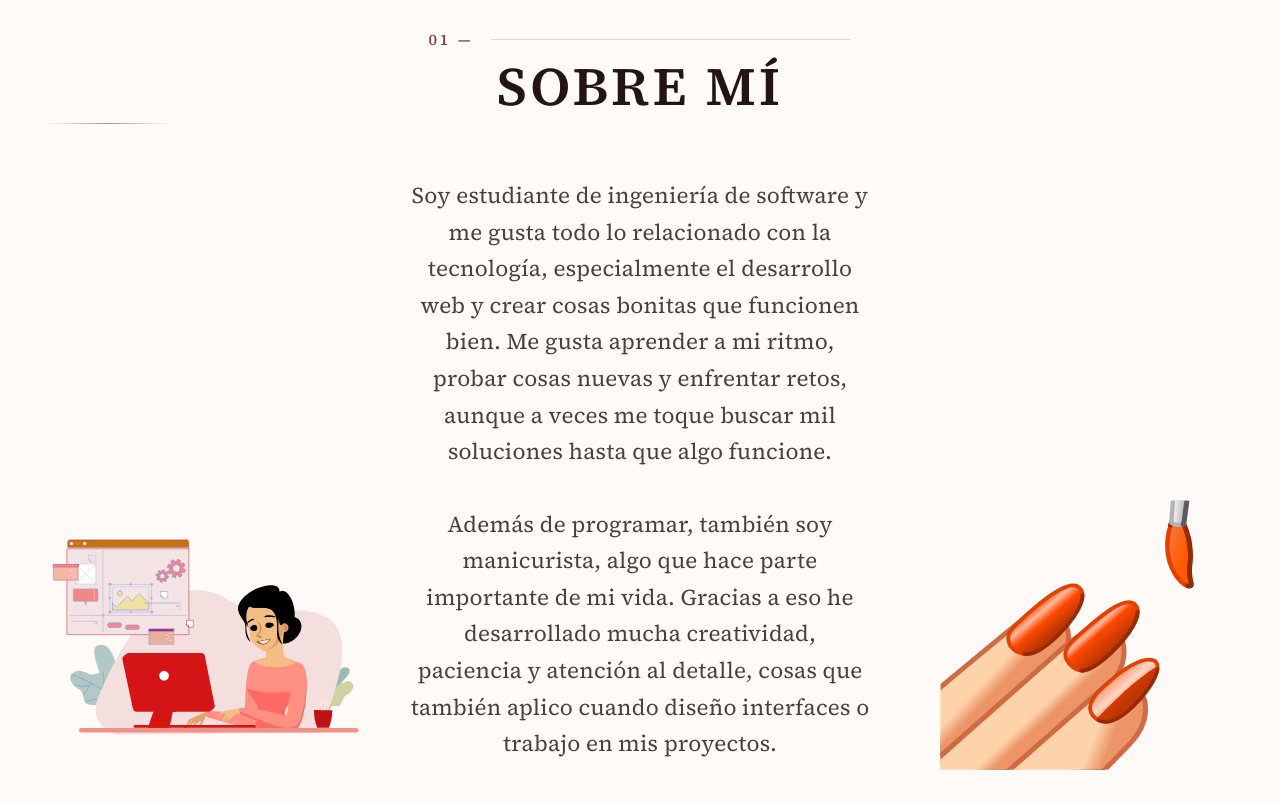
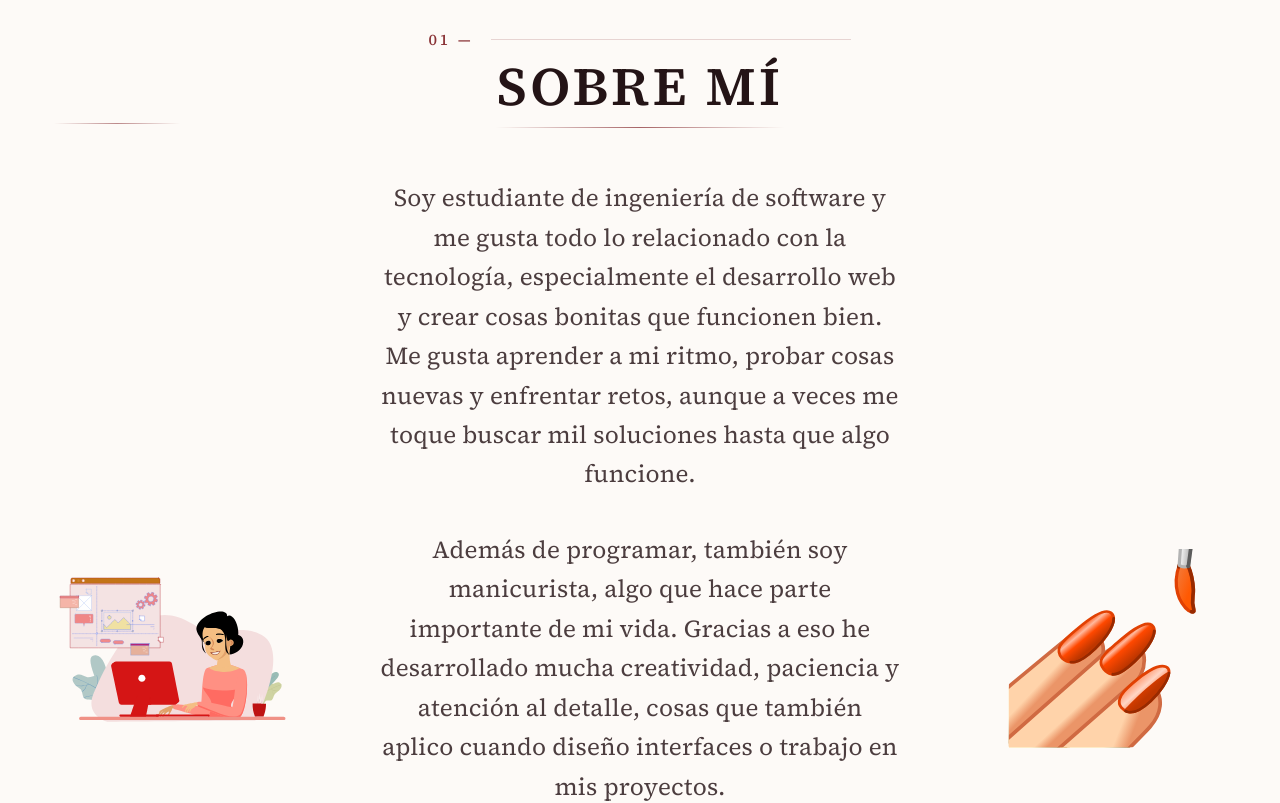
Before and after one commit to AlejandraMontillaucc/Mi-Portafolio-, a Next.js app: page / in a window 1280 px wide. Shown: the part 1200-2003 px from the top of the page. Built offline with nearby package versions, Linux system fonts and the light colour scheme; no server answers.

Commit message:
mejorando seccion sobre mi

```diff
--- a/components/About.tsx
+++ b/components/About.tsx
@@ -34,19 +34,19 @@ export default function About() {
   }, []);
 
   return (
-    <section id="sobre-mi" className="relative px-6 sm:px-8 lg:px-10 py-24 md:py-28">
-      <div className="mx-auto max-w-6xl">
+    <section id="sobre-mi" className="relative px-6 sm:px-8 lg:px-12 py-24 md:py-28">
+      <div className="mx-auto max-w-[100rem]">
         <SectionTitle number="01" title={t('title')} />
 
-        <div className="mt-12 grid items-center gap-10 md:grid-cols-[280px_1fr_280px] lg:grid-cols-[320px_1fr_320px]">
+        <div className="mt-12 grid items-center gap-12 lg:gap-16 xl:gap-20 md:grid-cols-[1fr_1.5fr_1fr] lg:grid-cols-[1fr_2.2fr_1fr]">
           <motion.div
             initial={{ opacity: 0, y: 14 }}
             whileInView={{ opacity: 1, y: 0 }}
             viewport={{ once: true, margin: '0px 0px -20% 0px' }}
             transition={{ duration: 0.7, ease: [0.22, 1, 0.36, 1] }}
-            className="mx-auto w-64 sm:w-72 md:w-full"
+            className="mx-auto w-full max-w-[320px] md:max-w-none"
           >
-            <div className="mx-auto aspect-square w-full max-w-[320px]">
+            <div className="mx-auto aspect-square w-full max-w-[420px] xl:max-w-[480px]">
               {womanAnimation ? (
                 <Lottie
                   animationData={womanAnimation}
@@ -65,7 +65,7 @@ export default function About() {
             whileInView={{ opacity: 1, y: 0 }}
             viewport={{ once: true, margin: '0px 0px -20% 0px' }}
             transition={{ duration: 0.7, ease: [0.22, 1, 0.36, 1] }}
-            className="mx-auto max-w-3xl space-y-8 text-lg leading-relaxed text-foreground/82 text-center md:text-xl"
+            className="mx-auto w-full max-w-5xl space-y-8 text-lg leading-relaxed text-foreground/82 text-center md:text-xl lg:text-[1.25rem] xl:text-[1.35rem]"
           >
             <motion.p
               initial={{ opacity: 0, y: 10 }}
@@ -98,9 +98,9 @@ export default function About() {
             whileInView={{ opacity: 1, y: 0 }}
             viewport={{ once: true, margin: '0px 0px -20% 0px' }}
             transition={{ duration: 0.7, ease: [0.22, 1, 0.36, 1] }}
-            className="mx-auto w-64 sm:w-72 md:w-full"
+            className="mx-auto w-full max-w-[320px] md:max-w-none"
           >
-            <div className="mx-auto aspect-square w-full max-w-[320px]">
+            <div className="mx-auto aspect-square w-full max-w-[420px] xl:max-w-[480px]">
               {polishAnimation ? (
                 <Lottie
                   animationData={polishAnimation}
--- a/components/Contact.tsx
+++ b/components/Contact.tsx
@@ -51,8 +51,8 @@ export default function Contact() {
   };
 
   return (
-    <section id="contacto" className="relative px-6 sm:px-8 lg:px-10 py-24 md:py-28">
-      <div className="mx-auto max-w-[90rem]">
+    <section id="contacto" className="relative px-6 sm:px-8 lg:px-12 py-24 md:py-28">
+      <div className="mx-auto max-w-[100rem]">
         <SectionTitle number="06" title={t('title')} />
 
         <div className="grid gap-16 md:grid-cols-2">
--- a/components/Experience.tsx
+++ b/components/Experience.tsx
@@ -74,8 +74,8 @@ export default function Experience() {
   ];
 
   return (
-    <section id="experiencia" className="relative px-6 sm:px-8 lg:px-10 py-24 md:py-28 overflow-hidden">
-      <div className="mx-auto max-w-[90rem]">
+    <section id="experiencia" className="relative px-6 sm:px-8 lg:px-12 py-24 md:py-28 overflow-hidden">
+      <div className="mx-auto max-w-[100rem]">
         <SectionTitle number="05" title={t('title')} />
 
         <div className="grid gap-16 lg:grid-cols-2">
--- a/components/Hero.tsx
+++ b/components/Hero.tsx
@@ -48,7 +48,7 @@ export default function Hero() {
         initial={{ opacity: 0 }}
         animate={{ opacity: 1 }}
         transition={{ duration: 0.6, ease: [0.22, 1, 0.36, 1] }}
-        className="relative z-10 mx-auto w-full max-w-[90rem]"
+        className="relative z-10 mx-auto w-full max-w-[100rem]"
       >
         <div className="grid items-center gap-12 md:grid-cols-2">
           {/* Content */}
@@ -137,7 +137,7 @@ export default function Hero() {
               <div className="profile-glow-orbit" aria-hidden="true" />
               <div className="profile-glow-scan" aria-hidden="true" />
               <div className="profile-glow-dots" aria-hidden="true" />
-              <div className="relative z-10 h-80 w-80 overflow-hidden rounded-full border border-white/50 bg-white/10 shadow-2xl backdrop-blur-sm transition-transform duration-500 group-hover:scale-[1.02] md:h-[460px] md:w-[460px]">
+              <div className="relative z-10 h-80 w-80 overflow-hidden rounded-full border border-white/50 bg-white/10 shadow-2xl backdrop-blur-sm transition-transform duration-500 group-hover:scale-[1.02] md:h-[480px] md:w-[480px] lg:h-[540px] lg:w-[540px]">
                 <img
                   src="/me.jpg"
                   alt={t('name')}
--- a/components/NailsGallery.tsx
+++ b/components/NailsGallery.tsx
@@ -39,7 +39,7 @@ export default function NailsGallery() {
 
   return (
     <section id="unas" className="relative px-6 sm:px-8 lg:px-10 py-24 md:py-28 overflow-hidden">
-      <div className="mx-auto max-w-[90rem]">
+      <div className="mx-auto max-w-[100rem]">
         <div className="mb-16 text-center">
           <SectionTitle number="04" title={t('title')} />
           <p className="mx-auto mt-6 max-w-2xl text-lg text-foreground/82">
--- a/components/Navbar.tsx
+++ b/components/Navbar.tsx
@@ -141,7 +141,7 @@ export default function Navbar() {
           </div>
         </div>
 
-        <div className="mx-auto max-w-[90rem] px-6 sm:px-8 lg:px-10">
+        <div className="mx-auto max-w-[100rem] px-6 sm:px-8 lg:px-12">
           <div className="flex items-center justify-between py-3 md:py-4">
             <div className="h-10 w-10 md:w-[110px]" aria-hidden="true" />
 
--- a/components/Projects.tsx
+++ b/components/Projects.tsx
@@ -36,8 +36,8 @@ export default function Projects() {
   ];
 
   return (
-    <section id="proyectos" className="relative bg-muted/30 dark:bg-muted/10 px-6 sm:px-8 lg:px-10 py-24 md:py-28 transition-colors duration-500">
-      <div className="mx-auto max-w-[90rem]">
+    <section id="proyectos" className="relative bg-muted/30 dark:bg-muted/10 px-6 sm:px-8 lg:px-12 py-24 md:py-28 transition-colors duration-500">
+      <div className="mx-auto max-w-[100rem]">
         <SectionTitle number="02" title={t('title')} />
 
         <div className="grid gap-8 md:grid-cols-2 lg:grid-cols-3">
--- a/components/SectionTitle.tsx
+++ b/components/SectionTitle.tsx
@@ -35,9 +35,17 @@ export default function SectionTitle({ number, title, subtitle }: SectionTitlePr
         whileInView={{ opacity: 1, y: 0 }}
         viewport={{ once: true, margin: '0px 0px -20% 0px' }}
         transition={{ duration: 0.7, delay: 0.12, ease: [0.22, 1, 0.36, 1] }}
-        className="font-serif text-4xl lg:text-5xl text-foreground tracking-[0.06em] uppercase"
+        className="relative inline-flex justify-center font-serif text-4xl lg:text-5xl text-foreground tracking-[0.06em] uppercase"
       >
         {title}
+        <motion.span
+          aria-hidden="true"
+          initial={{ scaleX: 0, opacity: 0 }}
+          whileInView={{ scaleX: 1, opacity: 1 }}
+          viewport={{ once: true, margin: '0px 0px -20% 0px' }}
+          transition={{ duration: 0.75, delay: 0.22, ease: [0.22, 1, 0.36, 1] }}
+          className="absolute -bottom-3 left-1/2 h-px w-[min(16rem,70vw)] origin-center -translate-x-1/2 bg-gradient-to-r from-transparent via-wine/60 to-transparent"
+        />
       </motion.h2>
 
       <div className="mx-auto">
--- a/components/Skills.tsx
+++ b/components/Skills.tsx
@@ -58,8 +58,8 @@ export default function Skills() {
   };
 
   return (
-    <section id="habilidades" className="relative px-6 sm:px-8 lg:px-10 py-24 md:py-28 overflow-hidden">
-      <div className="mx-auto max-w-[90rem]">
+    <section id="habilidades" className="relative px-6 sm:px-8 lg:px-12 py-24 md:py-28 overflow-hidden">
+      <div className="mx-auto max-w-[100rem]">
         <SectionTitle
           number="03"
           title={t('title')}
--- a/components/Testimonials.tsx
+++ b/components/Testimonials.tsx
@@ -21,8 +21,8 @@ export default function Testimonials() {
   ];
 
   return (
-    <section id="testimonios" className="relative bg-muted/30 dark:bg-muted/10 px-6 sm:px-8 lg:px-10 py-24 md:py-28 transition-colors duration-500">
-      <div className="mx-auto max-w-[90rem]">
+    <section id="testimonios" className="relative bg-muted/30 dark:bg-muted/10 px-6 sm:px-8 lg:px-12 py-24 md:py-28 transition-colors duration-500">
+      <div className="mx-auto max-w-[100rem]">
         <SectionTitle number="04" title={t('title')} />
 
         <div className="grid gap-8 md:grid-cols-3">
```
